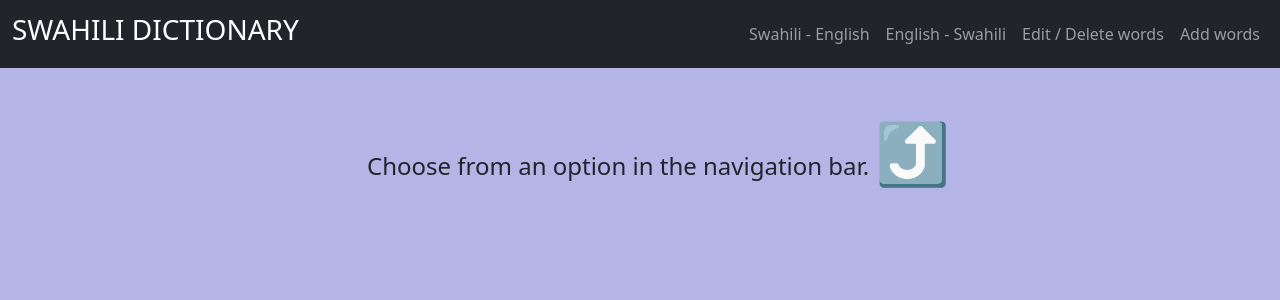
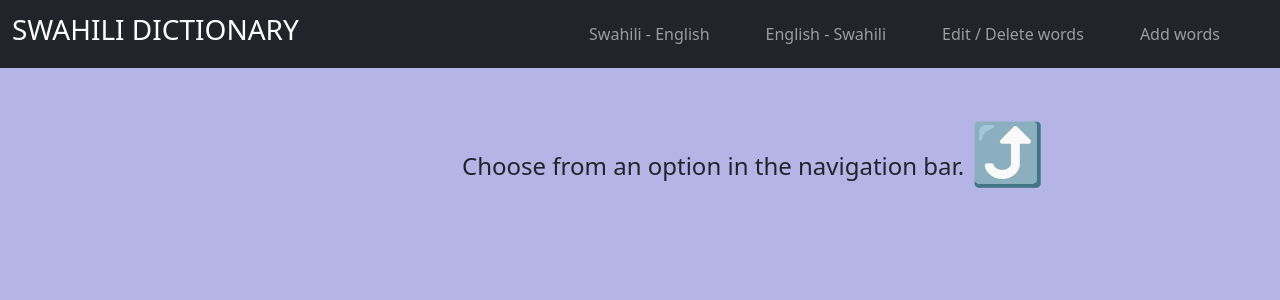
Before and after one commit to Qasper1974/swahili-english-vocab-tool, a Django app: page / in a window 1280 px wide. Shown: the top 300 px of the page. Run offline with Django 3.2, Linux system fonts and the light colour scheme.

Commit message:
fix spacing navbar

```diff
--- a/app/templates/home.html
+++ b/app/templates/home.html
@@ -20,16 +20,16 @@
       <div >
         <ul class="navbar-nav">
           <li class="nav-item">
-            <a class="nav-link border-dark" href="{% url 'ste' %}">Swahili - English </a>
+            <a class="nav-link border-dark"  style="margin-right: 40px;" href="{% url 'ste' %}">Swahili - English </a>
           </li>
           <li class="nav-item">
-            <a class="nav-link" href="{% url 'ets' %}">English - Swahili</a>
+            <a class="nav-link"  style="margin-right: 40px;" href="{% url 'ets' %}">English - Swahili</a>
           </li>
           <li class="nav-item">
-            <a class="nav-link" href="{% url 'edit' %}">Edit / Delete words</a>
+            <a class="nav-link"  style="margin-right: 40px;" href="{% url 'edit' %}">Edit / Delete words</a>
           </li>
           <li class="nav-item">
-            <a class="nav-link "  href="{% url 'create_word' %}">Add words</a>
+            <a class="nav-link "  style="margin-right: 40px;" href="{% url 'create_word' %}">Add words</a>
           </li>
         </ul>
       </div>
@@ -41,8 +41,8 @@
 
   <div class="container">
     <div class="row">
-        <div class="col-3"></div>
-        <div class="col-9"><h4>Choose from an option in the navigation bar. <span style="font-size: 60px; width: 100px;">&#x2934;</span></h4> </div>
+        <div class="col-4"></div>
+        <div class="col" ><h4>Choose from an option in the navigation bar. <span style="font-size: 60px; width: 100px;">&#x2934;</span></h4> </div>
     </div>
 </div>
 
```
